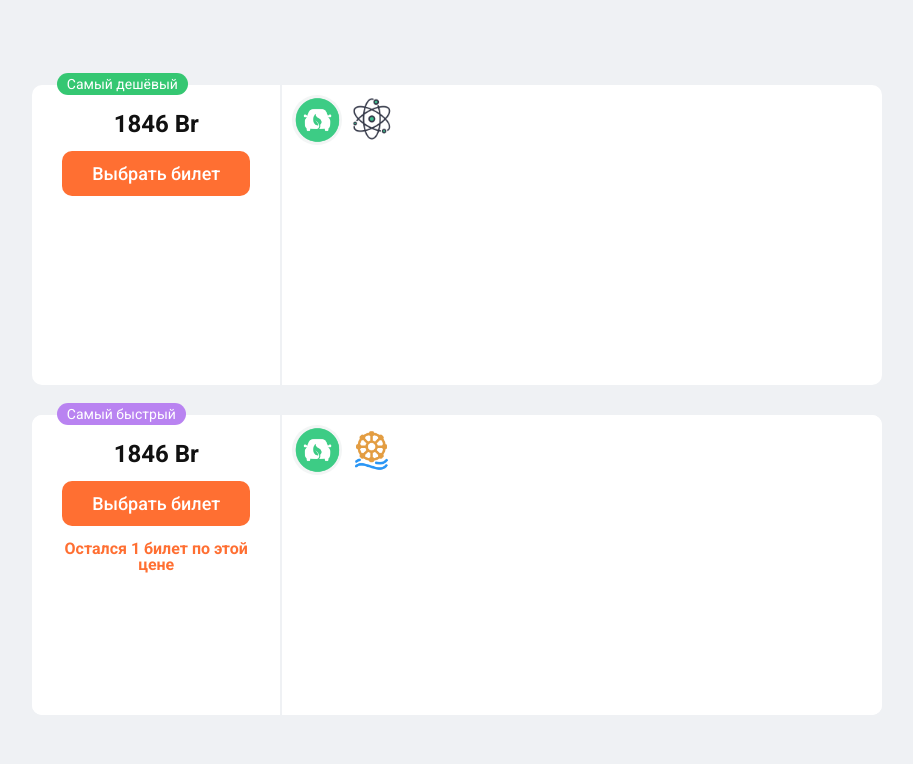
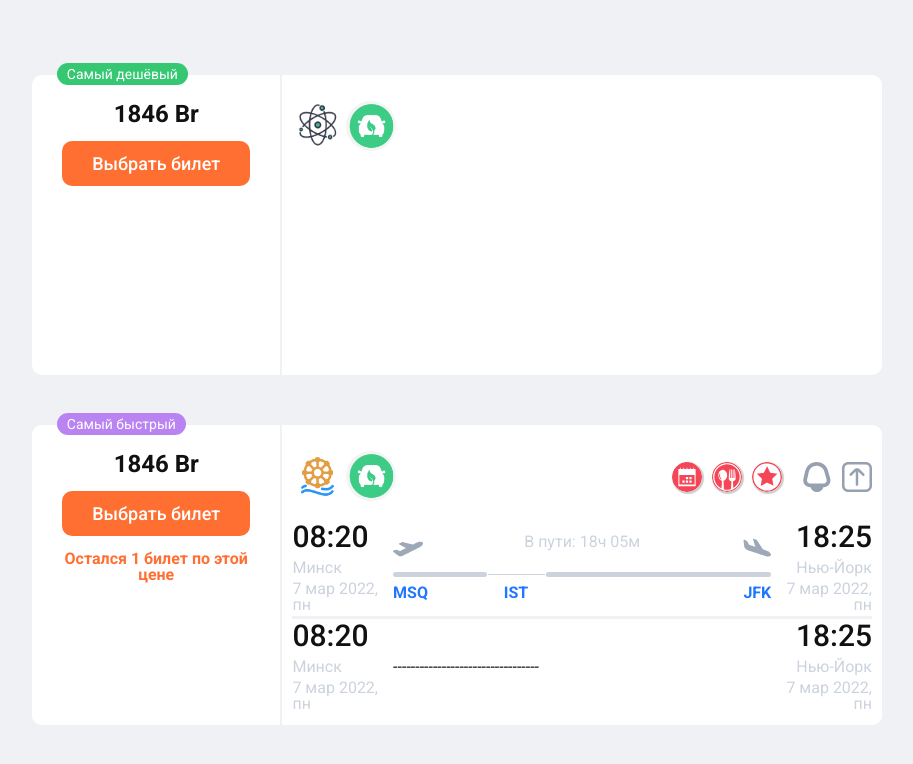
Before and after one commit to ArtiSHok23/Twitter, a plain HTML site: page Extra tasks/2.2/index.html in a window 1280 px wide. Shown: the whole page, without its empty margins (183-1096 px from the left). Drawn offline with Linux system fonts and the light colour scheme.

Commit message:
add right part of the card

```diff
--- a/Extra tasks/2.2/index.html
+++ b/Extra tasks/2.2/index.html
@@ -23,8 +23,8 @@
             <div class="card__right-part card-parts">
                 <div class="header">
                     <div class="header-left">
-                        <img src="img/logo-1.png" alt="">
-                        <img src="img/logo-2.png" alt="">
+                        <img class="logo" src="img/logo/logo-2.png" alt="logo">
+                        <img class="logo" src="img/logo/logo-1.png" alt="logo">
                     </div>
                     <div class="header-center"></div>
                     <div class="header-right"></div>
@@ -44,14 +44,64 @@
             <div class="card__right-part card-parts">
                 <div class="header">
                     <div class="header-left">
-                        <img src="img/logo-1.png" alt="">
-                        <img src="img/logo-3.png" alt="">
+                        <img class="logo" src="img/logo/logo-3.png" alt="logo">
+                        <img class="logo" src="img/logo/logo-1.png" alt="logo">
                     </div>
-                    <div class="header-center"></div>
-                    <div class="header-right"></div>
+                    <div class="header-center">
+                        <img class="icons-cent icon" src="img/icons/calendar.svg" alt="calendar">
+                        <img class="icons-cent icon" src="img/icons/food.svg" alt="food">
+                        <img class="icons-cent icon" src="img/icons/star.svg" alt="star">
+                    </div>
+                    <div class="header-right">
+                        <img class="icons-right icon bell" src="img/icons/bell.svg" alt="bell">
+                        <img class="icons-right icon" src="img/icons/arrow.svg" alt="arrow">
+                    </div>
                 </div>
                 <div class="content">
-
+                    <div class="content-top">
+                        <div class="content-left">
+                            <div class="time left">08:20</div>
+                            <div class="city left">Минск</div>
+                            <div class="date left">7 мар 2022, пн</div>
+                        </div>
+                        <div class="content-center">
+                            <div class="cc-top">
+                                <img class="plane plane-1" src="img/icons/airplane_up.svg" alt="airplane">
+                                <div class="path-time">В пути: 18ч 05м</div>
+                                <img class="plane plane-2" src="img/icons/airplane_down.svg" alt="airplane">
+                            </div>
+                            <div class="cc-center">
+                                <hr class="left-line">
+                                <hr class="center-line">
+                                <hr class="right-line">
+                            </div>
+                            <div class="cc-bottom">
+                                <div class="dest-1">MSQ</div>
+                                <div class="dest-2">IST</div>
+                                <div class="dest-3">JFK</div>
+                            </div>
+                        </div>
+                        <div class="content-right">
+                            <div class="time right">18:25</div>
+                            <div class="city right">Нью-Йорк</div>
+                            <div class="date right">7 мар 2022, пн</div>
+                        </div>
+                    </div>
+                    <div class="content-bottom">
+                        <div class="content-left">
+                            <div class="time left">08:20</div>
+                            <div class="city left">Минск</div>
+                            <div class="date left">7 мар 2022, пн</div>
+                        </div>
+                        <div class="content-center">
+                            ---------------------------------
+                        </div>
+                        <div class="content-right">
+                            <div class="time right">18:25</div>
+                            <div class="city right">Нью-Йорк</div>
+                            <div class="date right">7 мар 2022, пн</div>
+                        </div>
+                    </div>
                 </div>
             </div>
         </div>
--- a/Extra tasks/2.2/style.css
+++ b/Extra tasks/2.2/style.css
@@ -4,7 +4,9 @@ body{
 }
 img{
     width: 50px;
-    border-radius: 50%;
+}
+hr{
+    border: none;
 }
 .container{
     font-family: 'Roboto', sans-serif;
@@ -23,10 +25,10 @@ img{
     display: flex;
 }
 .card-1{
-    margin-top: 70px;
+    margin-top: 50px;
 }
 .card-2{
-    margin-bottom: 70px;
+    margin-bottom: 50px;
     background-color: #fff;
 }
 .card-parts{
@@ -46,6 +48,9 @@ img{
     border-top-right-radius: 10px;
     border-bottom-right-radius: 10px;
     padding: 10px;
+    /*-----*/
+    display: flex;
+    flex-direction: column;
 }
 /*----------left-part------------*/
 .upper-desc{
@@ -86,3 +91,135 @@ img{
     font-weight: 600;
 }
 /*----------right-part------------*/
+/*-----------header--------------*/
+.header{
+    flex-basis: 30%;
+    display: flex;
+    align-items: center;
+}
+.header-left{
+    flex-basis: 20%;
+}
+.header-center{
+    flex-basis: 70%;
+    display: flex;
+    justify-content: flex-end;
+    margin-right: 20px;
+}
+.header-right{
+    flex-basis: 10%;
+    display: flex;
+    justify-content: space-between;
+}
+.logo{
+    border-radius: 50%;
+}
+.icon{
+    width: 30px;
+}
+.bell{
+    margin-right: 10px;
+}
+.icons-cent{
+    margin-left: 10px;
+    border-radius: 50%;
+    box-shadow: 1px 1px 1px 1px rgba(0, 0, 0, 0.2);
+}
+/*-----------footer--------------*/
+.content{
+    flex-basis: 70%;
+    display: flex;
+    flex-direction: column;
+
+}
+/*--------content-top-------*/
+.content-top{
+    flex-basis: 50%;
+    display: flex;
+    justify-content: space-between;
+    align-items: center;
+    border-bottom: 3px solid #eff1f4;
+}
+.time{
+    font-size: 30px;
+    font-weight: 500;
+}
+.city{
+    margin-top: 8px;
+    color: #ccd3de;
+}
+.date{
+    margin-top: 5px;
+    color: #ccd3de;
+}
+/*------content-center(cc)---------*/
+.content-center{
+    display: flex;
+    flex-basis: 70%;
+    flex-direction: column;
+}
+.cc-top{
+    display: flex;
+    justify-content: space-between;
+}
+.plane-1{
+    margin-left: -10px;
+}
+.plane-2{
+    margin-right: -10px;
+}
+.cc-center{
+    display: flex;
+    align-items: center;
+}
+.left-line{
+    flex-basis: 25%;
+    height: 5px;
+    background-color: #ccd3dd;
+    border-radius: 5px;
+}
+.center-line{
+    flex-basis: 15%;
+    height: 1px;
+    background-color: #ccd3dd;
+    border-radius: 5px;
+    margin: 0 1px;
+}
+.right-line{
+    flex-basis: 60%;
+    height: 5px;
+    background-color: #ccd3dd;
+    border-radius: 5px;
+}
+.plane{
+    height: 30px;
+}
+.path-time{
+    color: #ccd3de;
+}
+.cc-bottom{
+    color: #1f77ff;
+    font-weight: 700;
+    display: flex;
+    justify-content: space-around;
+}
+.dest-1{
+    flex-basis: 25%;
+}
+.dest-2{
+    text-align: center;
+    flex-basis: 15%;
+}
+.dest-3{
+    text-align: right;
+    flex-basis: 60%;
+}
+.content-bottom{
+    flex-basis: 50%;
+    display: flex;
+    justify-content: space-between;
+    align-items: center;
+}
+.content-right{
+    text-align: right;
+}
```
Also changed, not shown: Extra tasks/2.2/img/icons/airplane_down.svg (added), Extra tasks/2.2/img/icons/airplane_up.svg (added), Extra tasks/2.2/img/icons/arrow.svg (added), Extra tasks/2.2/img/icons/bell.svg (added), Extra tasks/2.2/img/icons/calendar.svg (added), Extra tasks/2.2/img/icons/food.svg (added), Extra tasks/2.2/img/icons/moon.png (added), Extra tasks/2.2/img/icons/plane.svg (added), Extra tasks/2.2/img/icons/star.svg (added), Extra tasks/2.2/img/logo/logo-1.png (renamed from Extra tasks/2.2/img/logo-1.png), Extra tasks/2.2/img/logo/logo-2.png (renamed from Extra tasks/2.2/img/logo-2.png), Extra tasks/2.2/img/logo/logo-3.png (renamed from Extra tasks/2.2/img/logo-3.png).
